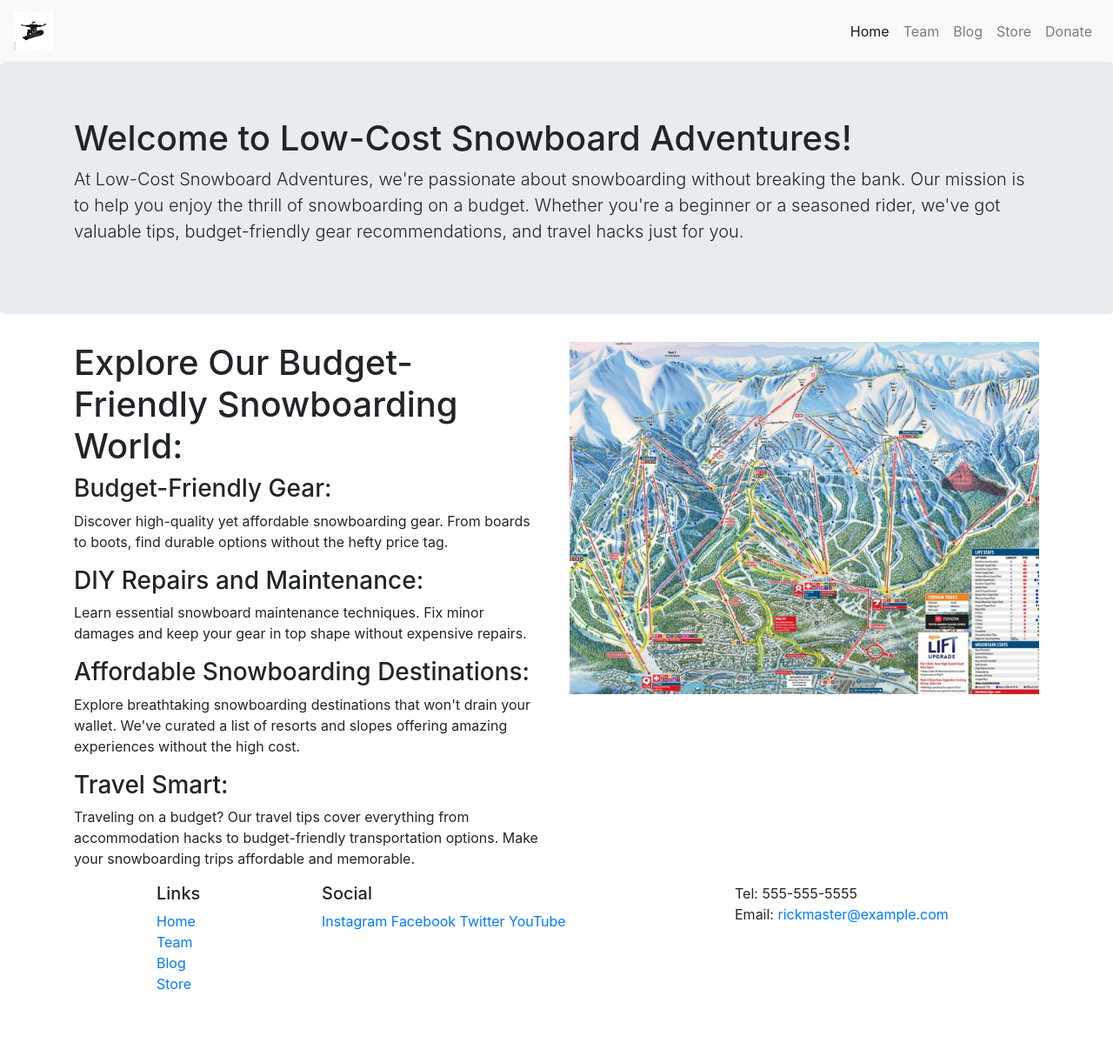
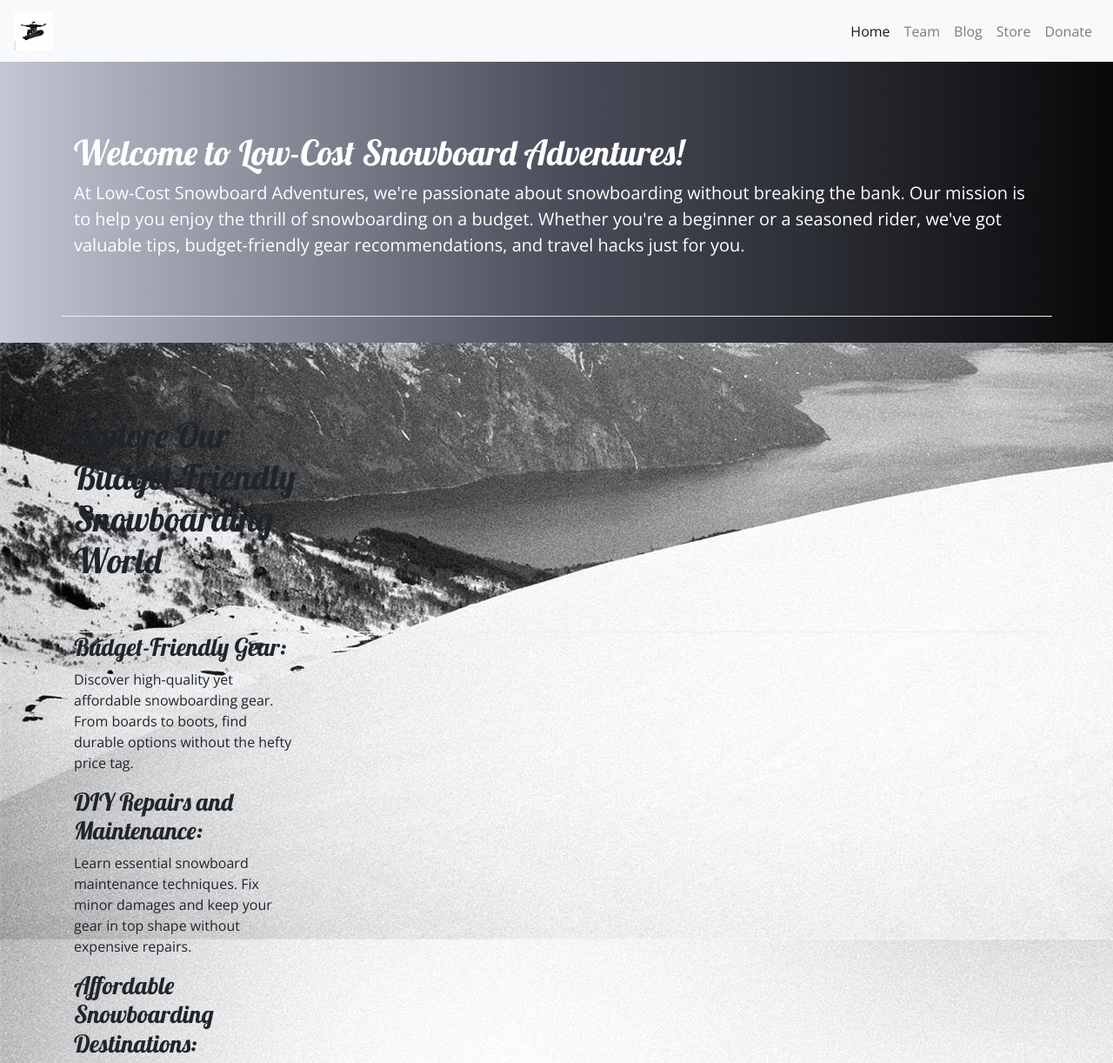
Before and after one commit to Francisconcc/bootstrap-projects-2, a website: page snowboard-forpelabolas/index.html in a window 1280 px wide. Shown: the top 1222 px of the page at 87% size. Before the commit the page ends 1159 px from the top, so only its background shows below. Drawn offline with nearby package versions, Linux system fonts and the light colour scheme.

Commit message:
adding custom styles

```diff
--- /dev/null
+++ b/snowboard-forpelabolas/css/styles.css
@@ -0,0 +1,34 @@
+body {
+    font-family: "Open Sans", sans-serif;
+    background-image: url('/backie.jpg');
+}
+
+
+h1, h2, h3 {
+    font-family: "Lobster", cursive;
+}
+
+h2 {
+    color: #7b7f97;
+}
+
+header h2 {
+    color: #2d2828;
+}
+
+footer {
+    background-image: linear-gradient(#444445, rgb(224, 223, 223));
+    padding: 20px 0;
+}
+
+.jumbotron {
+    padding: 30px;
+    background-image: linear-gradient(to right, #c3c7d4, #4b4e5b, #080809);
+    color: white;
+}
+
+.row-content {
+    padding: 50px 0;
+    border-bottom: 1px ridge;
+    min-height: 200px;
+}
--- a/snowboard-forpelabolas/index.html
+++ b/snowboard-forpelabolas/index.html
@@ -8,6 +8,9 @@
 
     <!-- Bootstrap CSS -->
     <link rel="stylesheet" href="node_modules/bootstrap/dist/css/bootstrap.min.css">
+    <!-- Additional CSS must be placed after Bootstrap CSS -->
+    <link rel="stylesheet" href="https://fonts.googleapis.com/css?family=Lobster|Open+Sans" />
+    <link rel="stylesheet" href="css/styles.css" />
 
     <title>Winter Sports for people with not too much money</title>
 </head>
@@ -45,9 +48,9 @@
 
 
     <!-- Header -->
-    <header class="jumbotron">
+    <header class="jumbotron jumbotron-fluid">
         <div class="container">
-            <div class="row">
+            <div class="row row-content">
                 <div class="col">
                     <h1>Welcome to Low-Cost Snowboard Adventures!</h1>
                     <p class="lead">At Low-Cost Snowboard Adventures, we're passionate about snowboarding without
@@ -62,26 +65,40 @@
     <!-- Main Content Area -->
 
     <div class="container mt-4">
-        <div class="row">
-            <div class="col-md-6">
-                <h1>Explore Our Budget-Friendly Snowboarding World:</h1>
+        <div class="row row-content align-items-center">
+            <div class="col-sm-4 col-md-3">
+                <h1>Explore Our Budget-Friendly Snowboarding World</h1>
+            </div>
+        </div>
+        <div class="row align-items-center">
+            <div class="col-sm-4 col-md-3 ">
                 <h3>Budget-Friendly Gear:</h3>
                 <p>
                     Discover high-quality yet affordable snowboarding gear.
                     From boards to boots, find durable options without the hefty price tag.
                 </p>
-
+            </div>
+        </div>
+        <div class="row align-items-center">
+            <div class="col-sm-4 col-md-3">
                 <h3>DIY Repairs and Maintenance:</h3>
                 <p>
                     Learn essential snowboard maintenance techniques.
                     Fix minor damages and keep your gear in top shape without expensive repairs.
                 </p>
-
+            </div>
+        </div>
+        <div class="row align-items-center">
+            <div class="col-sm-4 order-sm-last col-md-3">
                 <h3>Affordable Snowboarding Destinations:</h3>
                 <p>
                     Explore breathtaking snowboarding destinations that won't drain your wallet. We've curated
                     a list of resorts and slopes offering amazing experiences without the high cost.
                 </p>
+            </div>
+        </div>
+        <div class="row align-items-center">
+            <div class="col-sm-4 order-sm-last col-md-3">
                 <h3>Travel Smart:</h3>
                 <p>
                     Traveling on a budget? Our travel tips cover everything from accommodation
@@ -89,17 +106,13 @@
                     transportation options. Make your snowboarding trips affordable and memorable.
                 </p>
             </div>
-            <div class="col">
-                <img src="/snow2.png" alt="breck map" class="img-fluid">
-            </div>
-
         </div>
     </div>
 
     <!-- Footer -->
     <footer>
         <div class="container">
-            <div class="row">
+            <div class="row row-content">
                 <div class="col-4 col-sm-2 offset-1">
                     <h5>Links</h5>
                     <ul class="list-unstyled">
@@ -109,14 +122,14 @@
                         <li><a href="#">Store</a></li>
                     </ul>
                 </div>
-                <div class="col-4 col-sm-5">
+                <div class="col-4 col-sm-5 text-center">
                     <h5>Social</h5>
                     <a href="http://instagram.com/">Instagram</a>
                     <a href="http://facebook.com/">Facebook</a>
                     <a href="http://twitter.com/">Twitter</a>
                     <a href="http://youtube.com/">YouTube</a>
                 </div>
-                <div class="col-sm-4">
+                <div class="col-sm-4 text-center">
                     Tel: 555-555-5555<br/>
                     Email: <a href="mailto:rickmaster@example.com">rickmaster@example.com</a>
                 </div>
```
Also changed, not shown: snowboard-forpelabolas/backie.jpg (added). Lines whose indentation alone changed are shown as unchanged.
